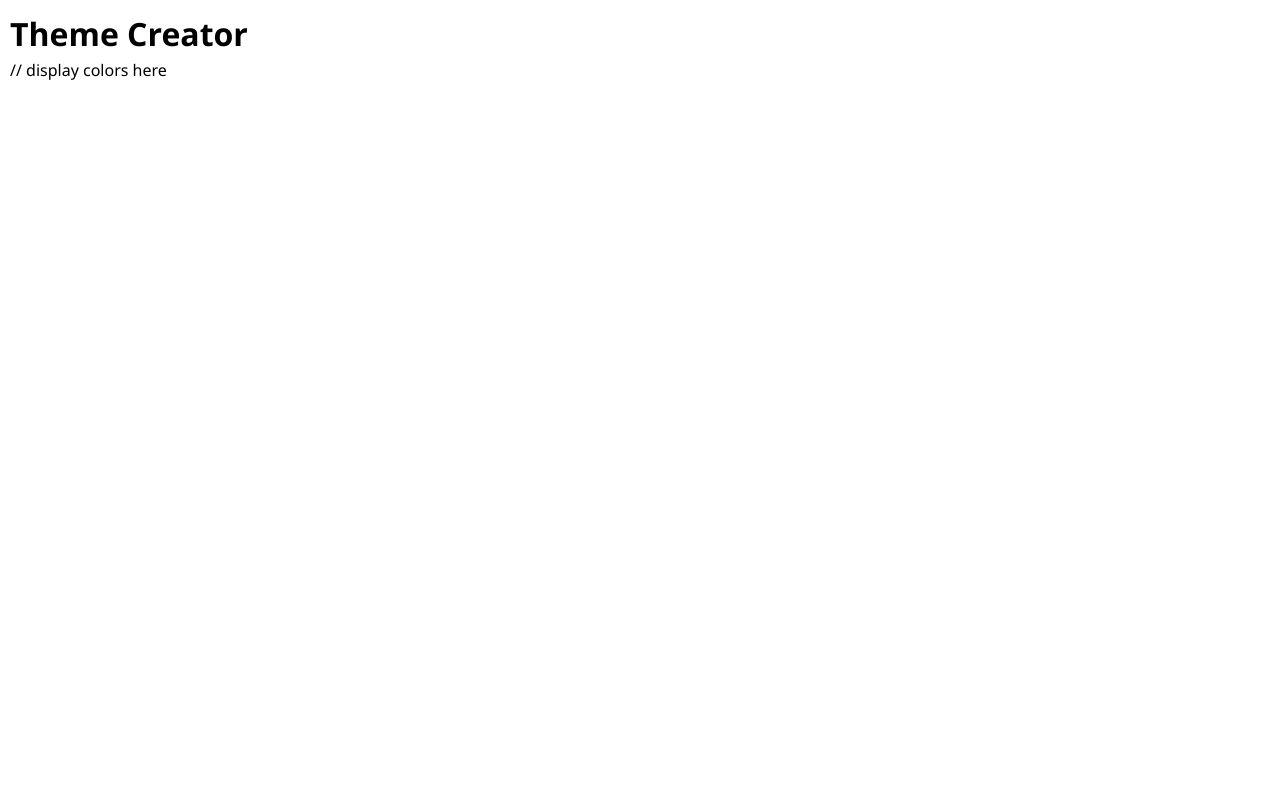
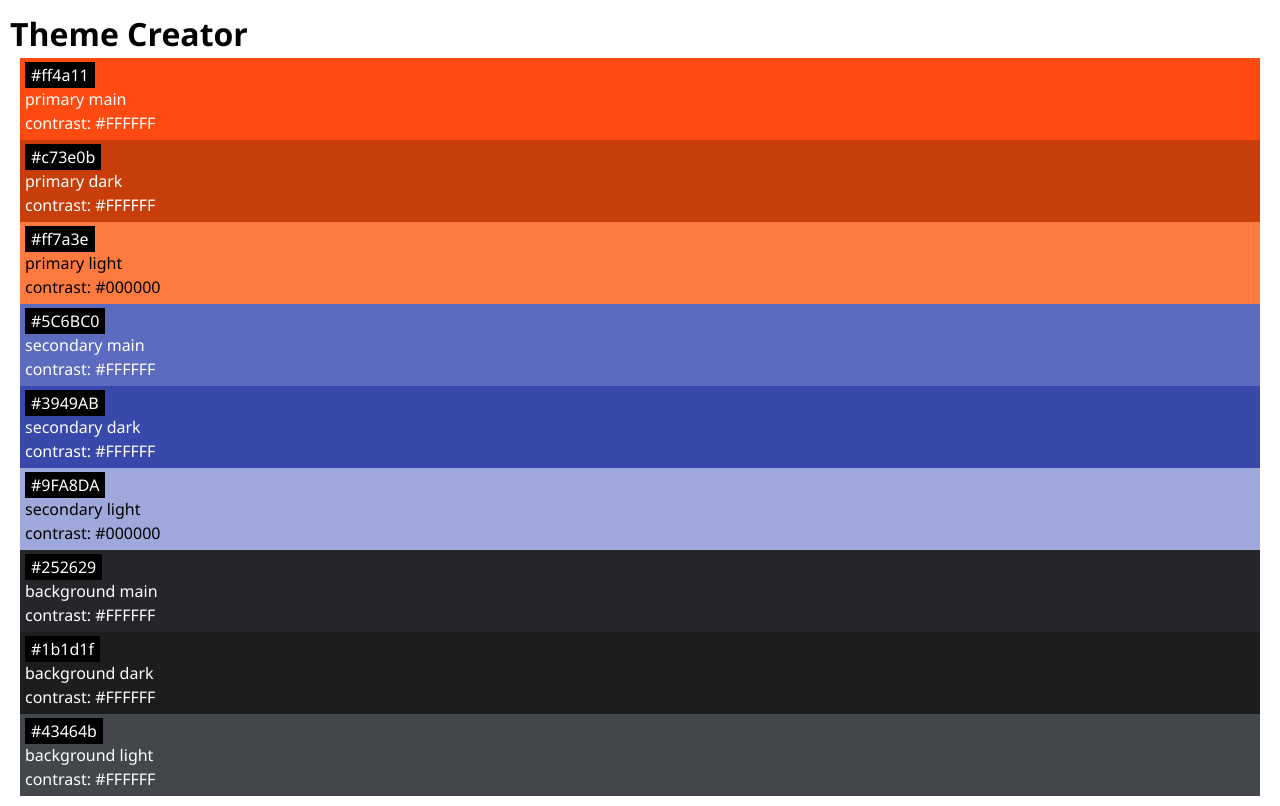
Before and after one commit to oliviabelu/recap-project-4, a React (Vite) app: page / in a window 1280 px wide. Built offline with nearby package versions, Linux system fonts and the light colour scheme.

Commit message:
display hex, role and contrastText; style cards; maps color cards

```diff
--- a/src/App.jsx
+++ b/src/App.jsx
@@ -1,12 +1,21 @@
 import { initialColors } from "./lib/colors";
 import Color from "./Components/Color/Color";
 import "./App.css";
+
+//const color1 = initialColors[0];
 
 function App() {
   return (
     <>
       <h1>Theme Creator</h1>
-      // display colors here
+      {initialColors.map((color) => (
+        <Color
+          key={color.id}
+          hex={color.hex}
+          role={color.role}
+          contrastText={color.contrastText}
+        ></Color>
+      ))}
     </>
   );
 }
--- a/src/Components/Color/Color.jsx
+++ b/src/Components/Color/Color.jsx
@@ -1,5 +1,12 @@
 import "./Color.css";
 
-export default function Color({ color }) {
-  return null;
+export default function Color({ hex, role, contrastText }) {
+  console.log(hex);
+  return (
+    <article className="color-card" style={{ backgroundColor: hex }}>
+      <p className="color-card-headline">{hex}</p>
+      <p style={{ color: contrastText }}>{role}</p>
+      <p style={{ color: contrastText }}>contrast: {contrastText}</p>
+    </article>
+  );
 }
```
